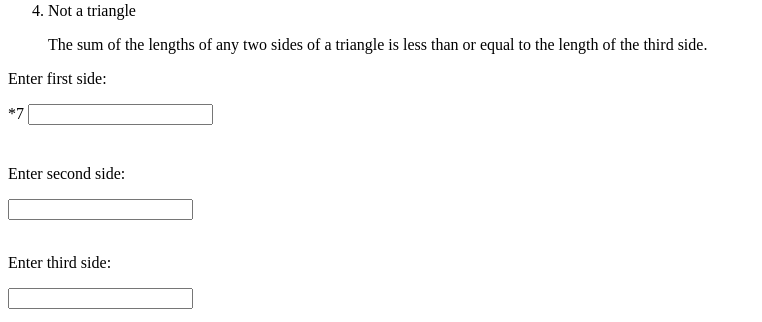
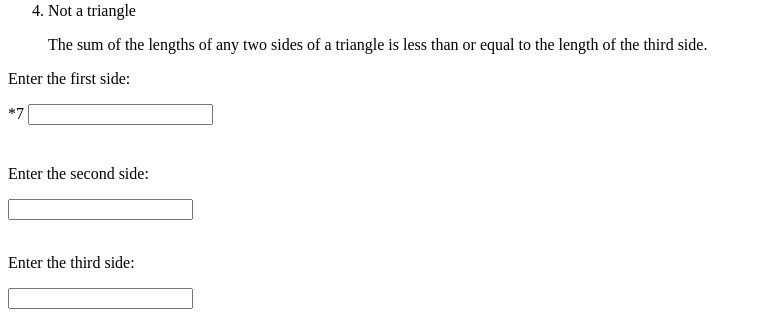
Before and after one commit to FridahKimathi/triangle-tracker, a plain HTML site: page index.html in a window 1280 px wide. Shown: the part 315-637 px from the top of the page, without its empty margins (0-762 px from the left). Drawn offline with Linux system fonts and the light colour scheme; a web font is replaced by a local one.

Commit message:
added forms to file

```diff
--- a/index.html
+++ b/index.html
@@ -32,16 +32,16 @@
     </ol>
     </div>
 
-    <p id="first">Enter first side:</p>*7
+    <p id="first">Enter the first side:</p>*7
     <input id="one"   type="number" name="a"><br></br>
 
     <h4 id="results"></h4>
 
-    <p id="second" >Enter second side:</p>
+    <p id="second" >Enter the second side:</p>
     <input id="two" type="number" name="b"><br></br>
 
 
-    <p   id="third">Enter third side:</p>
+    <p   id="third">Enter the third side:</p>
     <input id="three" type="number" name="c"><br></br>
 
 
```
